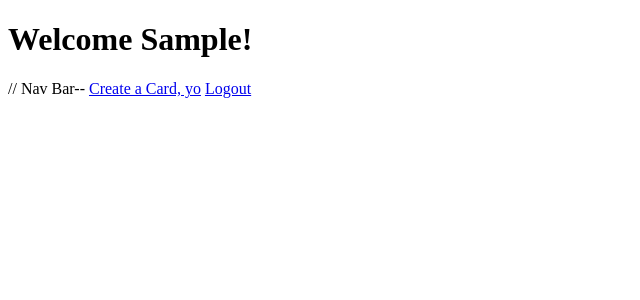
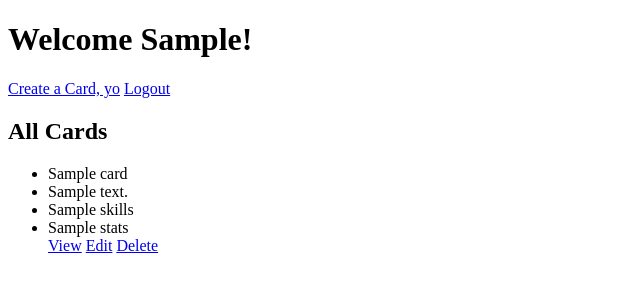
Before and after one commit to torteg4/funGroupProject, a Flask app: template flask_app/templates/dashboard.html in a window 1280 px wide. Shown: the top 300 px of the page, without its empty margins (0-640 px from the left). Run offline with Flask 2, Linux system fonts and the light colour scheme; the template is opened without the code that fills it: most values are stand-ins (such as "Sample title", 1, 10 or a date in 2020).

Commit message:
Html smol changes
View current user created cards
added view/edit/delete functions

```diff
--- a/flask_app/controllers/cards.py
+++ b/flask_app/controllers/cards.py
@@ -2,6 +2,7 @@ from flask_app import app
 from flask import render_template, request, redirect, session
 from flask_app.models import user, card
 
+# Show all cards current user has created
 @app.route("/dashboard")
 def all_cards_page():
     if "user_id" not in session:
@@ -9,8 +10,9 @@ def all_cards_page():
     data = {
         "id": session["user_id"]
     }
-    return render_template("dashboard.html", this_user= user.User.get_user_by_id(data))
-
+    this_user = user.User.get_user_by_id(data)
+    user_cards = card.Card.get_all_cards()
+    return render_template("dashboard.html", this_user=this_user, user_cards=user_cards)
 
 # route that will show the new card page
 @app.route("/new/card")
--- a/flask_app/templates/dashboard.html
+++ b/flask_app/templates/dashboard.html
@@ -9,13 +9,27 @@
 <body>
     <div class="container">
         <h1 class="text-center">Welcome {{ this_user.first_name }}!</h1>
-        <div class="nav_bar"> // Nav Bar--
+        <div class="nav_bar">
             <!-- <a href="/cards/draw">Draw a card</a> -->
             <a href="/new/card">Create a Card, yo</a>
             <a href="/logout">Logout</a>
         </div>
         <div class="container">
-
+            {% if user_cards %}
+                <h2>All Cards</h2>
+                    <ul>
+                        {% for card in user_cards %}
+                        <li>{{ card.name }}</li>
+                        <li>{{ card.bio }}</li>
+                        <li>{{ card.skills }}</li>
+                        <li>{{ card.stats }}</li>
+                        <a href="/show/{{ card.id }}">View</a>
+                        <a href="/edit/{{ card.id }}">Edit</a>
+                        <a href="cards/delete/{{ card.id }}">Delete</a>
+                {% endfor %}</ul>
+                {% else %}
+                    <p>No cards found.</p>
+                {% endif %}
         </div>
     </div>
 </body>
```
